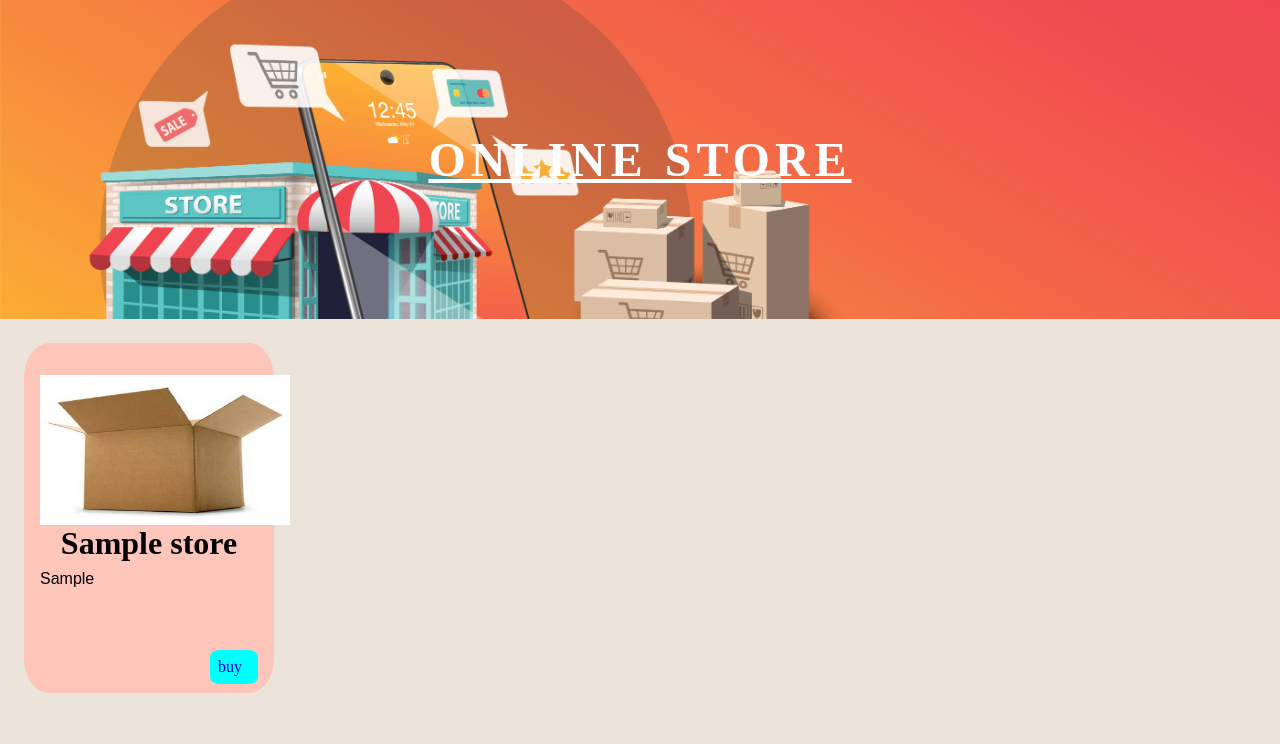
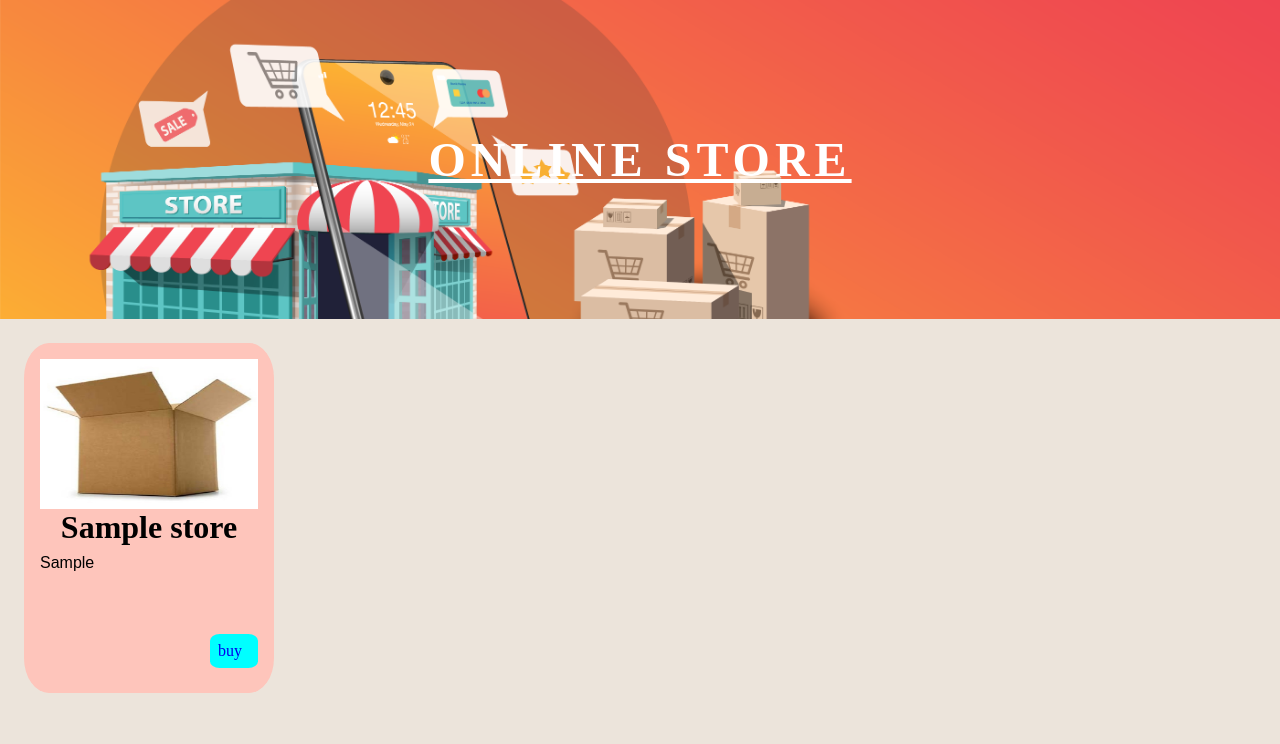
Before and after one commit to sarthakpant772/college_back, a Django app: page /store/store in a window 1280 px wide. Shown: the part 56-800 px from the top of the page. Run offline with Django 3.2, Linux system fonts and the light colour scheme; tables that the repository leaves empty hold one stand-in row (values such as "Sample post").

Commit message:
selling css

```diff
--- a/static/css/selling.css
+++ b/static/css/selling.css
@@ -102,15 +102,16 @@ body{
 }
 .card--content{
     /* margin-top: 5em; */
+
     margin: 1em;
     display: flex;
     flex-direction: column;
     justify-content: space-evenly;
 }
 .image{
-    margin-top: 1em;
+    margin-top: auto;
     height: 150px;
-    width: 250px;
+    /* width: 25; */
 }
 
 .card--title{
```
